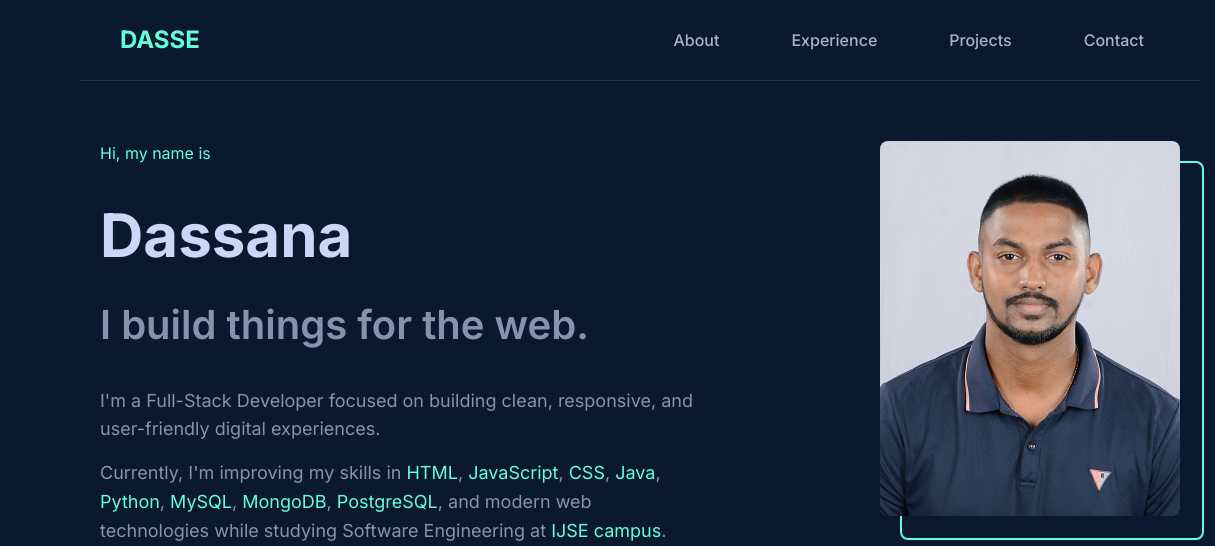
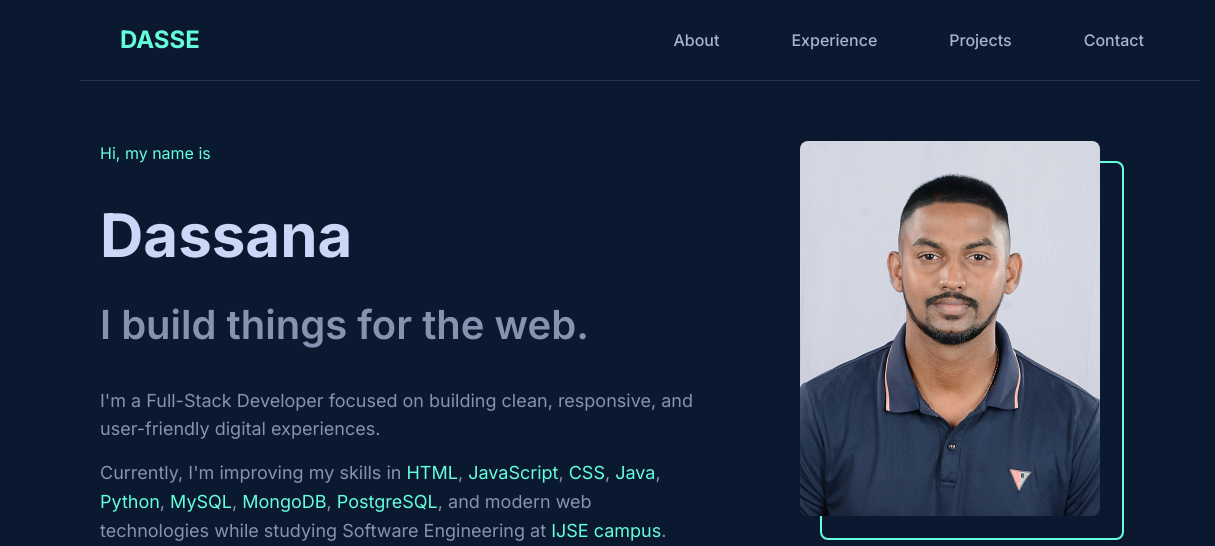
Before and after one commit to dassana002/My-Portfolio, a website: page index.html in a window 1280 px wide. Shown: the top 546 px of the page, 0-1215 px from the left. Drawn offline with Linux system fonts and the light colour scheme.

Commit message:
change my picture margin.

```diff
--- a/css/style.css
+++ b/css/style.css
@@ -287,6 +287,7 @@ img {
 .hero-image {
   display: flex;
   justify-content: center;
+  margin-right: 80px;
 }
 
 .image-container {
```
